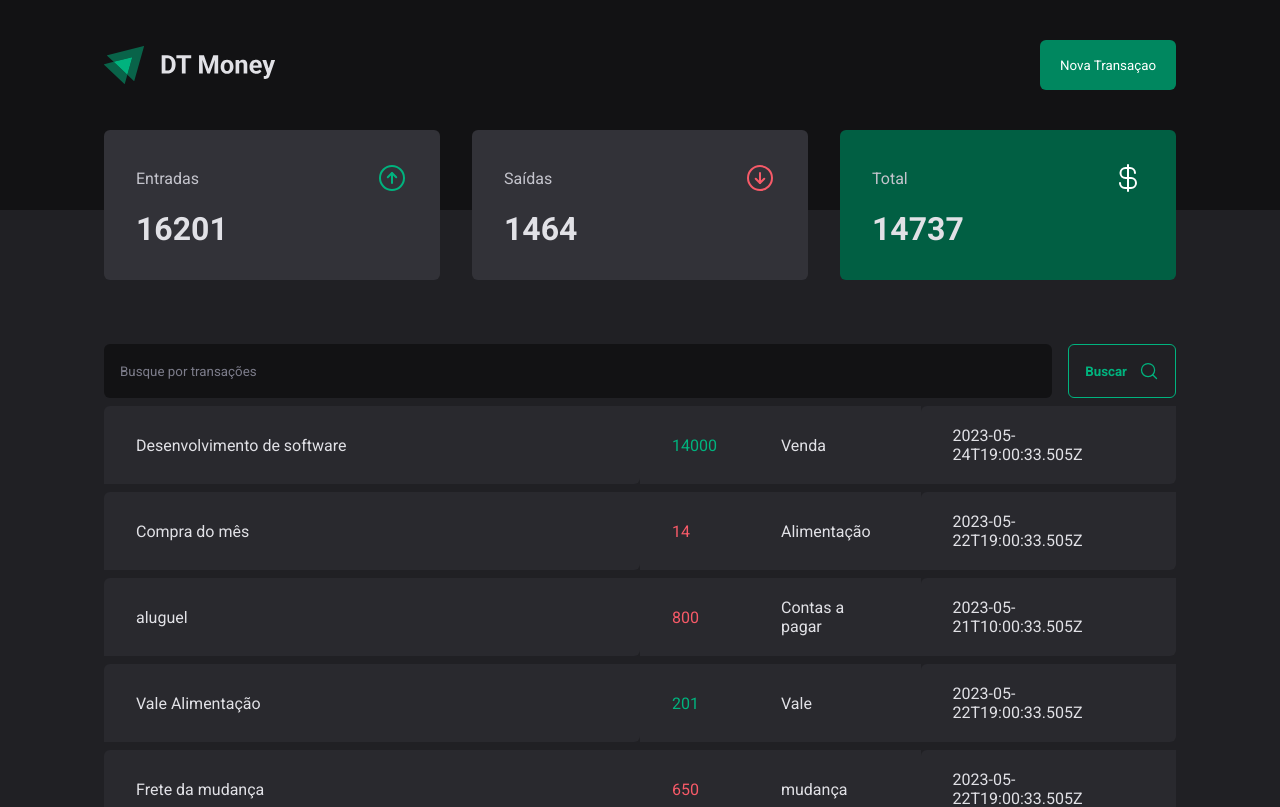
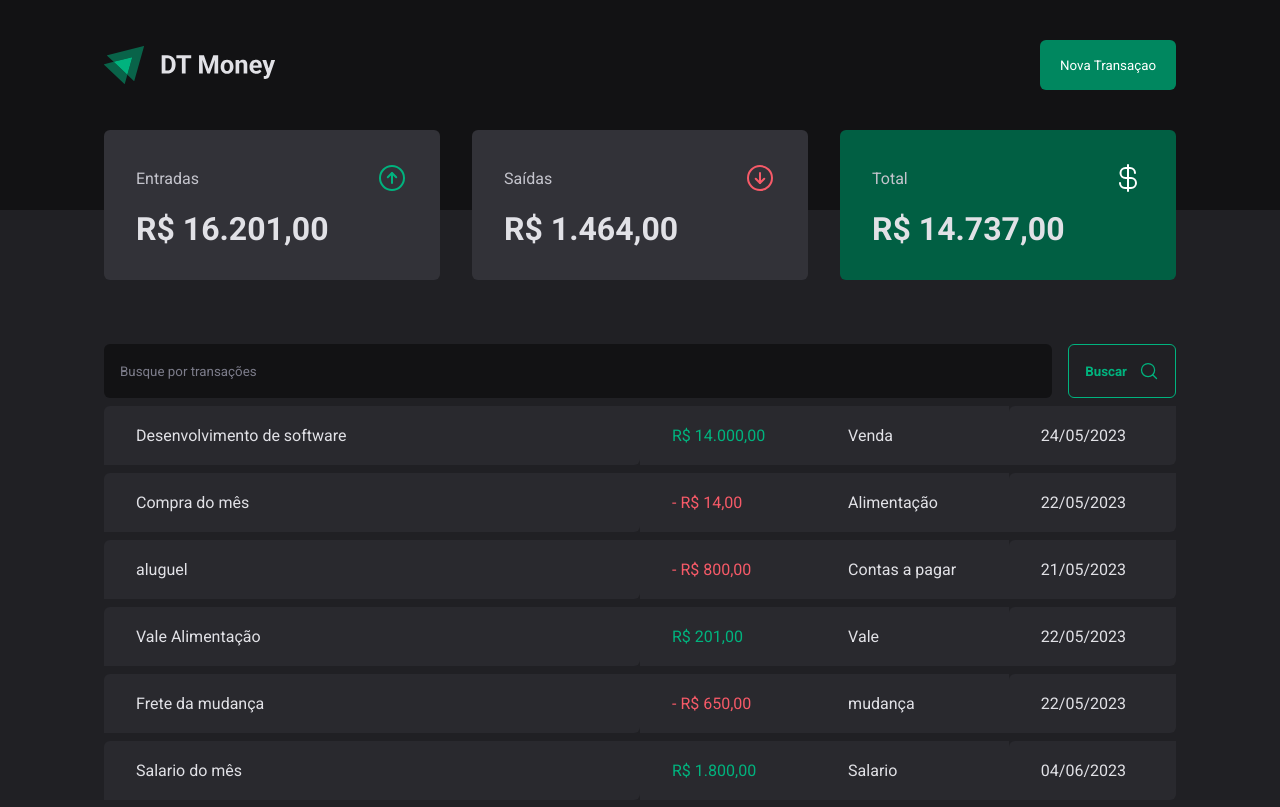
Before and after one commit to PedroLuc-cpu/DT-Money, a React (Vite) app: page / in a window 1280 px wide. Shown: the top 807 px of the page. Built offline with nearby package versions, Linux system fonts and the light colour scheme; data requests are answered from the project's data file.

Commit message:
Commit: Conexão com a API - Criando hook para o resumo

```diff
--- a/src/components/Summary/index.tsx
+++ b/src/components/Summary/index.tsx
@@ -1,30 +1,10 @@
 import { ArrowCircleDown, ArrowCircleUp, CurrencyDollar } from "phosphor-react";
 import { SummaryCard, SummaryContainer } from "./style";
-import { useContext } from "react";
-import { TransactionContext } from "../../contexts/TransactionsContext";
+import { priceFormatter } from "../../utils/formatter";
+import { useSummary } from "../../hooks/useSummary";
 
 export function Summary() {
-  const {transaction} = useContext(TransactionContext)
-
-  const summary = transaction.reduce(
-    (acc , transactions )=> {
-      if(transactions.type == 'income'){
-        acc.income += transactions.price
-        acc.total += transactions.price
-      }
-      else{
-        acc.outcome += transactions.price
-        acc.total -= transactions.price
-      }
-      return acc
-    },
-  {
-    income:0,
-    outcome:0,
-    total:0
-  })
-
-  console.log(summary.outcome)
+  const summary = useSummary()
 
   return (
     <SummaryContainer>
@@ -33,7 +13,7 @@
           <span>Entradas</span>
           <ArrowCircleUp size={32} color="#00b37e" />
         </header>
-        <strong>{summary.income}</strong>
+        <strong>{priceFormatter.format(summary.income)}</strong>
       </SummaryCard>
 
       <SummaryCard>
@@ -41,7 +21,7 @@
           <span>Saídas</span>
           <ArrowCircleDown size={32} color="#f75a68" />
         </header>
-        <strong>{summary.outcome}</strong>
+        <strong>{priceFormatter.format(summary.outcome)}</strong>
       </SummaryCard>
 
       <SummaryCard variant="green">
@@ -49,7 +29,7 @@
           <span>Total</span>
           <CurrencyDollar size={32} color="#fff" />
         </header>
-        <strong>{summary.total}</strong>
+        <strong>{priceFormatter.format(summary.total)}</strong>
       </SummaryCard>
     </SummaryContainer>
   );
--- /dev/null
+++ b/src/hooks/useSummary.ts
@@ -0,0 +1,26 @@
+import { TransactionContext } from "../contexts/TransactionsContext"
+import { useContext } from "react"
+
+export function useSummary(){
+       const { transaction } = useContext(TransactionContext)
+
+       const summary = transaction.reduce(
+              (acc, transactions) => {
+                     if (transactions.type == 'income') {
+                            acc.income += transactions.price
+                            acc.total += transactions.price
+                     }
+                     else {
+                            acc.outcome += transactions.price
+                            acc.total -= transactions.price
+                     }
+                     return acc
+              },
+              {
+                     income: 0,
+                     outcome: 0,
+                     total: 0
+              })
+
+              return summary
+}
--- a/src/pages/Transactions/index.tsx
+++ b/src/pages/Transactions/index.tsx
@@ -4,6 +4,7 @@
 import { SearchForm } from "./components/SearchForm";
 import { PriceHighlight, TransactionContainer, TransactionTable } from "./styles";
 import { TransactionContext } from "../../contexts/TransactionsContext";
+import { dateFormatter, priceFormatter } from "../../utils/formatter";
 
 
 
@@ -24,9 +25,12 @@
             return(
             <tr key={transaction.id}>
               <td width="50%">{transaction.description}</td>
-              <td><PriceHighlight variant={transaction.type}>{transaction.price}</PriceHighlight></td>
+              <td><PriceHighlight variant={transaction.type}>
+                {transaction.type == 'outcome' && '- '}
+                {priceFormatter.format(transaction.price)}
+                </PriceHighlight></td>
               <td>{transaction.category}</td>
-              <td>{transaction.createdAt}</td>
+              <td>{dateFormatter.format(new Date(transaction.createdAt))}</td>
           </tr>
             )
           })}
--- /dev/null
+++ b/src/utils/formatter.ts
@@ -0,0 +1,7 @@
+export const dateFormatter = new Intl.DateTimeFormat('pt-BR');
+
+export const priceFormatter = new Intl.NumberFormat('pt-BR',{
+       style:'currency',
+       currency: 'BRL'
+
+});
```
